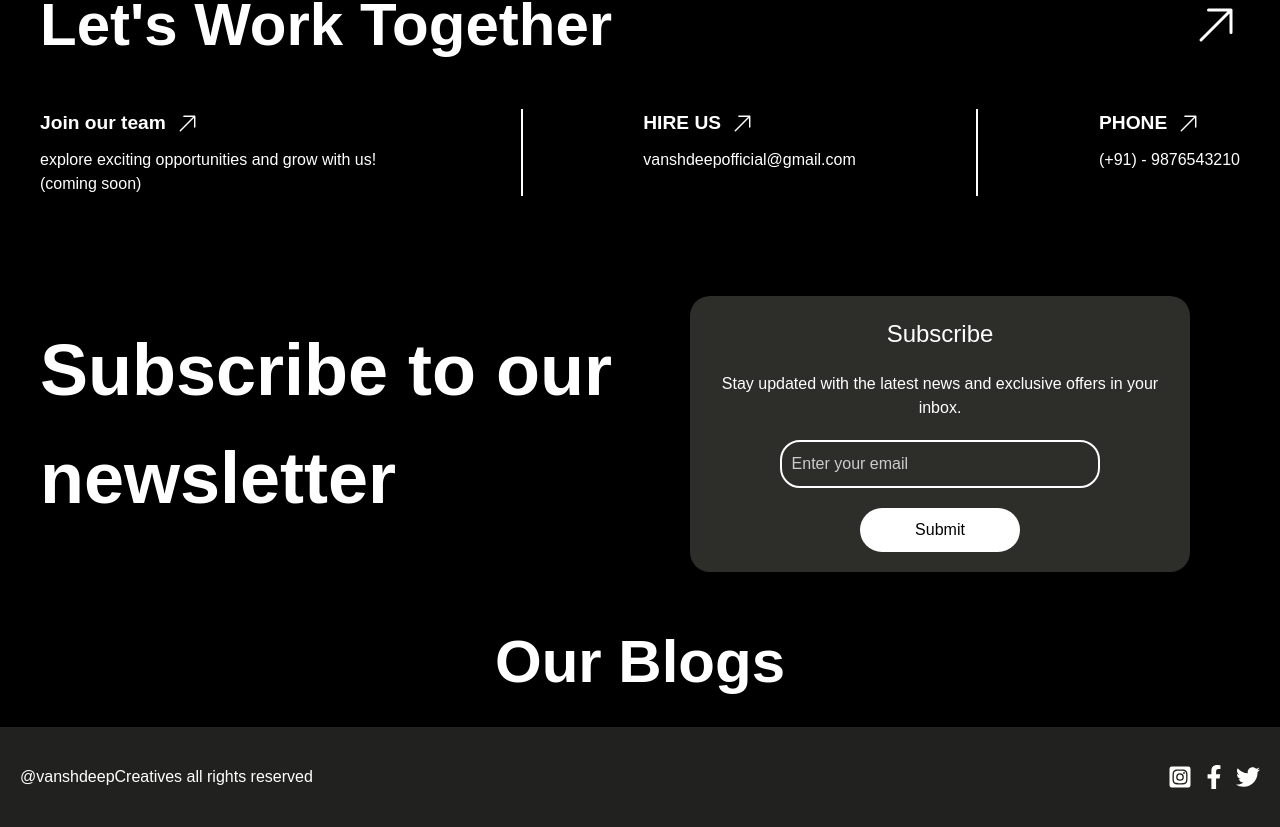
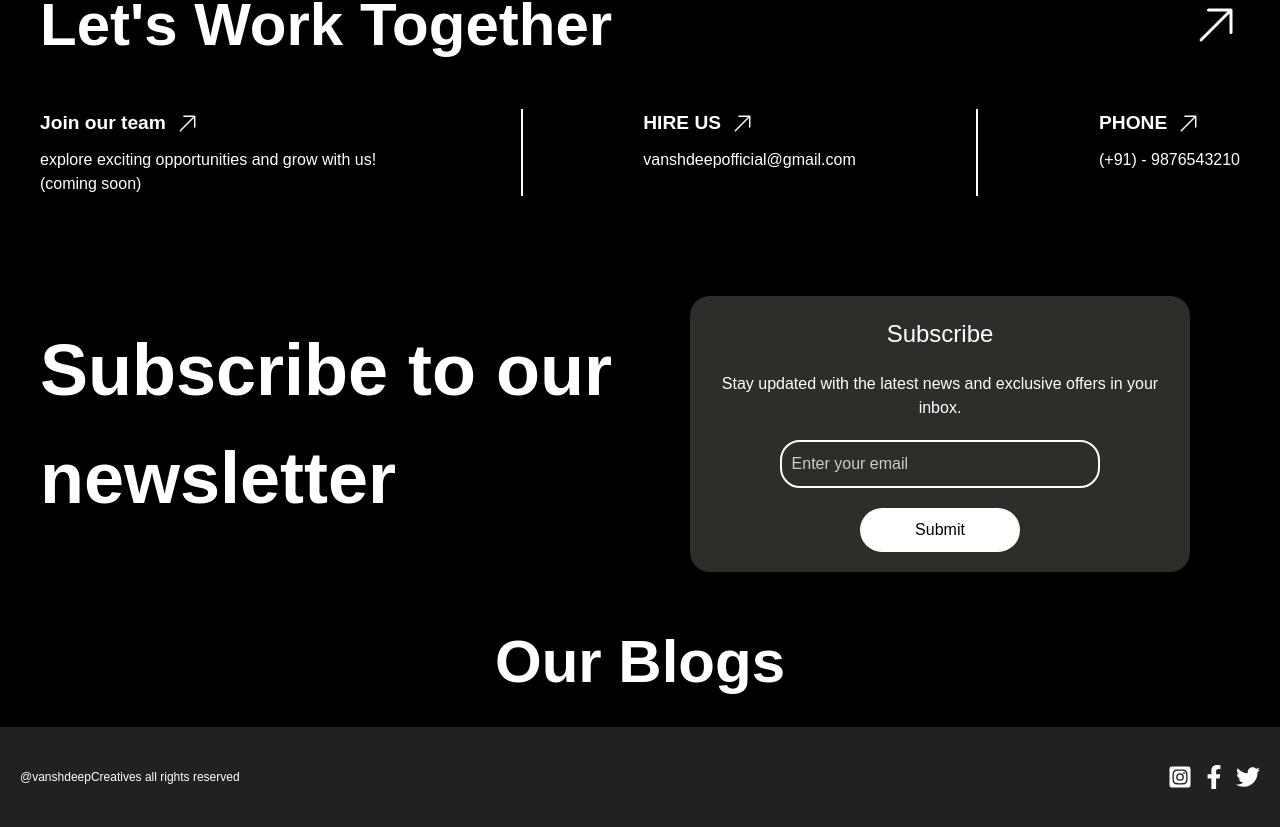
Before and after one commit to Pranjal0981/Karta-Lucia, a React (Create React App) app: page / in a window 1280 px wide. Shown: the part 1856-2683 px from the top of the page. Built offline with nearby package versions, Linux system fonts and the light colour scheme; no server answers; the HTML template or start-up script is replaced by a standard one.

Commit message:
Update Footer.css

```diff
--- a/src/Components/Footer/Footer.css
+++ b/src/Components/Footer/Footer.css
@@ -8,6 +8,10 @@
     display: flex;
     justify-content: space-between;
     align-items: center;
+  }
+
+  .footer p{
+    font-size: 12px;
   }
 
   .footer-icons {
```
